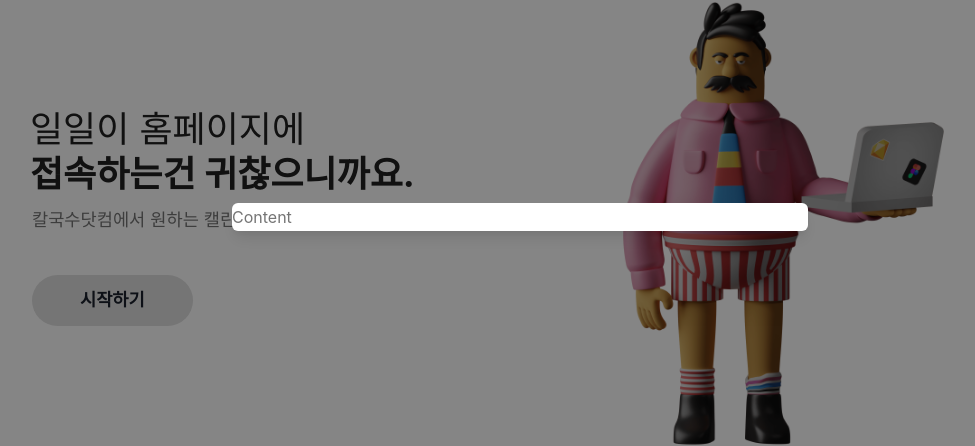
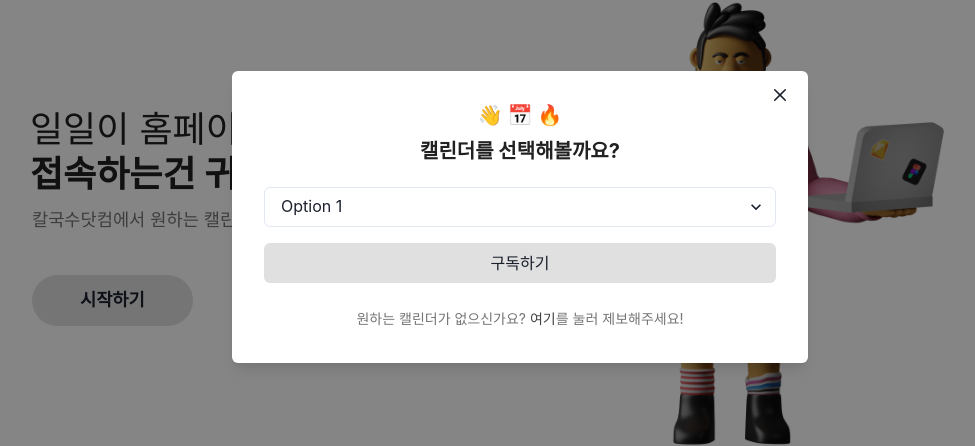
Before and after one commit to hufsdevelopers/calguksu-frontend, a Next.js app: page / in a window 1280 px wide. Both pictures are taken after a click on the button "시작하기". Shown: the part 183-629 px from the top of the page, without its empty margins (120-1095 px from the left). Built offline with nearby package versions, Linux system fonts and the light colour scheme; a web font is replaced by a local one.

Commit message:
feat: add calendar select dialog

```diff
--- a/containers/Main/fragments/SelectDialog.tsx
+++ b/containers/Main/fragments/SelectDialog.tsx
@@ -2,8 +2,27 @@ import { useRef } from 'react';
 import { observer } from 'mobx-react';
 import useStore from '@/hooks/useStore';
 
-import { Text, AlertDialog, AlertDialogContent, AlertDialogOverlay } from '@chakra-ui/react';
+import {
+  Box,
+  Text,
+  Heading,
+  AlertDialog,
+  AlertDialogContent,
+  AlertDialogOverlay,
+  AlertDialogCloseButton,
+  Select,
+  SelectField,
+} from '@chakra-ui/react';
 import Link from '@/components/Link';
+
+export const colourOptions = [
+  { value: 'blue', label: 'Blue', color: '#0052CC' },
+  { value: 'purple', label: 'Purple', color: '#5243AA' },
+  { value: 'red', label: 'Red', color: '#FF5630' },
+  { value: 'orange', label: 'Orange', color: '#FF8B00' },
+  { value: 'yellow', label: 'Yellow', color: '#FFC400' },
+  { value: 'green', label: 'Green', color: '#36B37E' },
+];
 
 export default observer(function SelectDialog() {
   const { dialogStore } = useStore();
@@ -11,16 +30,21 @@ export default observer(function SelectDialog() {
 
   return (
     <AlertDialog
-      motionPreset="slideInBottom"
       isOpen={dialogStore.isClicked}
       leastDestructiveRef={cancelRef}
       onClose={dialogStore.click}
       isCentered
     >
       <AlertDialogOverlay>
-        <AlertDialogContent layerStyle="selectDialog" maxW="xl" mx={6}>
-          <Text>Content</Text>
-          <Link href=""></Link>
+        <AlertDialogContent layerStyle='selectDialog' maxW='xl' p={8} mx={6}>
+          <AlertDialogCloseButton borderRadius='full' />
+          <Heading textAlign='center' fontSize='xl'>👋 📅 🔥</Heading>
+          <Heading mt={3} textAlign='center' fontSize='xl'>캘린더를 선택해볼까요?</Heading>
+          <Select mt={6} _focus={{ border: '1px solid #757575', shadow: 'none' }}>
+            <option value='option1'>Option 1</option>
+          </Select>
+          <Box as='button' layerStyle='dialogButton'>구독하기</Box>
+          <Text mt={6} textAlign='center' fontSize='sm'>원하는 캘린더가 없으신가요? <Link href=''>여기</Link>를 눌러 제보해주세요!</Text>
         </AlertDialogContent>
       </AlertDialogOverlay>
     </AlertDialog>
--- a/theme.ts
+++ b/theme.ts
@@ -118,6 +118,13 @@ const customTheme = extendTheme({
         borderColor: 'dark.300',
       },
     },
+    Select: {
+      borderColor: 'dark.100',
+      shadow: 'none',
+      _hover: {
+        borderColor: 'dark.800',
+      },
+    },
   },
   layerStyles: {
     button: {
@@ -144,6 +151,23 @@ const customTheme = extendTheme({
       bgColor: 'white',
       '.chakra-ui-dark &': {
         bgColor: 'dark.800',
+      },
+    },
+    dialogButton: {
+      display: 'flex',
+      h: '10',
+      mt: '4',
+      alignItems: 'center',
+      justifyContent: 'center',
+      borderRadius: 'md',
+      bgColor: 'dark.300',
+      transition: 'all 0.2s ease-in-out',
+      _hover: { bgColor: 'dark.400' },
+      '.chakra-ui-dark &': {
+        bgColor: 'whiteAlpha.200',
+        _hover: {
+          bgColor: 'whiteAlpha.300',
+        },
       },
     },
   },
@@ -178,6 +202,9 @@ const customTheme = extendTheme({
       '#__next': {
         height: '100%',
       },
+      'input:focus, select:focus, option:focus, textarea:focus, button:focus': {
+        outline: 'none',
+      },
     },
   },
   shadows: { outline: '0 0 0 2px var(--chakra-colors-blackAlpha-500)' },
```
